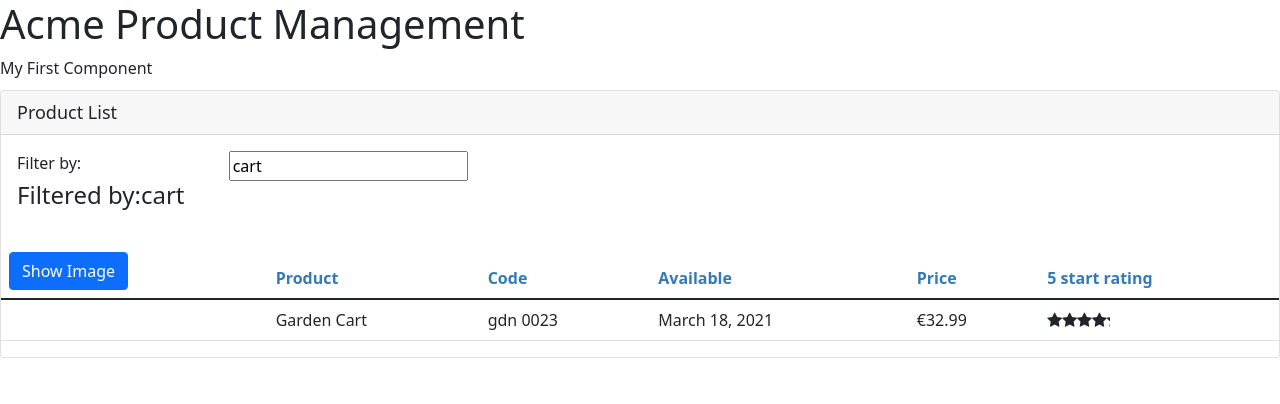
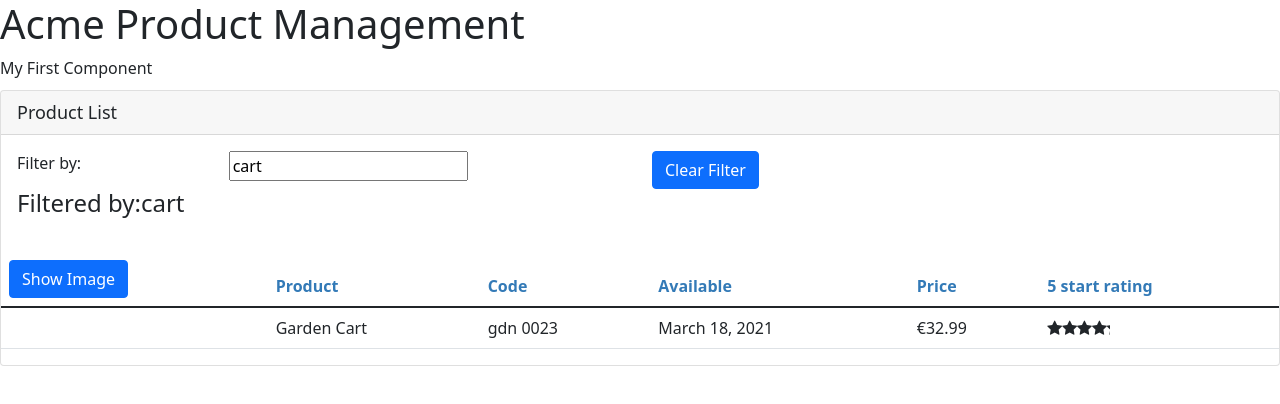
Before and after one commit to fgregor88/angular-getting-started, an Angular app: page / in a window 1280 px wide. Shown: the top 404 px of the page. Built offline with nearby package versions, Linux system fonts and the light colour scheme.

Commit message:
implemented clear filter button

```diff
--- a/src/app/products/product-list.component.html
+++ b/src/app/products/product-list.component.html
@@ -9,6 +9,10 @@
                 <input type="text"
                 [(ngModel)]='listFilter'/>
             </div>
+          <div class="col-md-4">
+            <button class="btn btn-primary"
+            (click)="clearFilter()">Clear Filter</button>
+          </div>
         </div>
         <div class="row">
             <div class="col-md-6">
--- a/src/app/products/product-list.component.ts
+++ b/src/app/products/product-list.component.ts
@@ -95,4 +95,8 @@ export class ProductListComponent implements OnInit{
   onRatingClicked(message: string): void{
     this.pageTitle = 'Product List:' + message;
   }
+
+  clearFilter() {
+    this.listFilter = "";
+  }
 }
```
